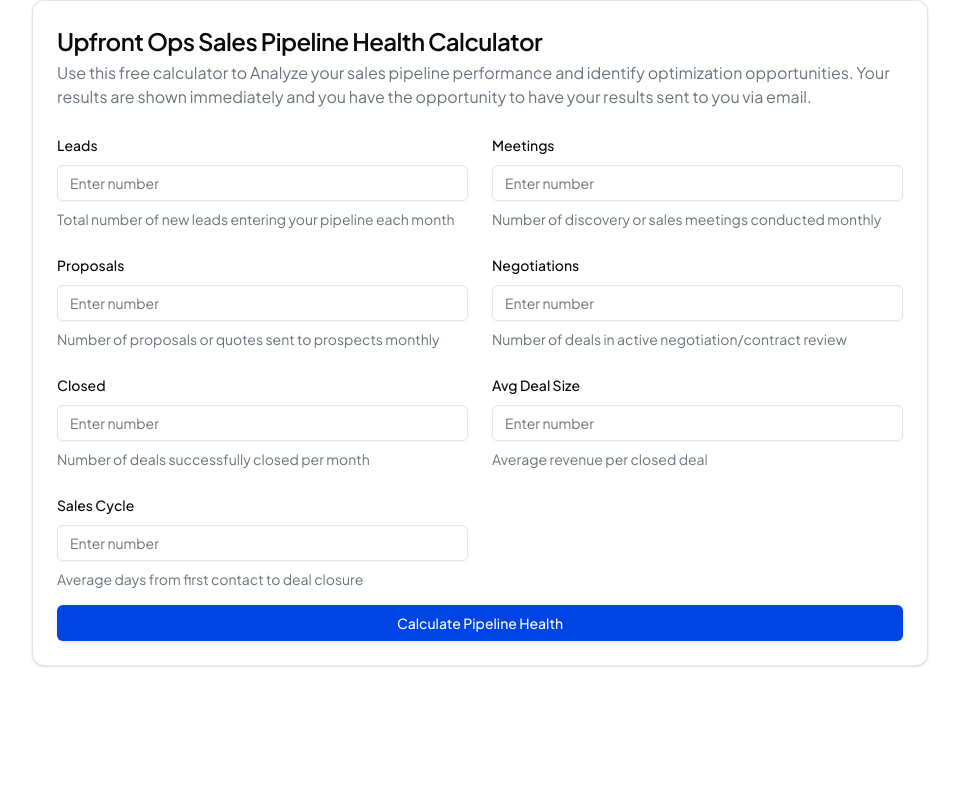
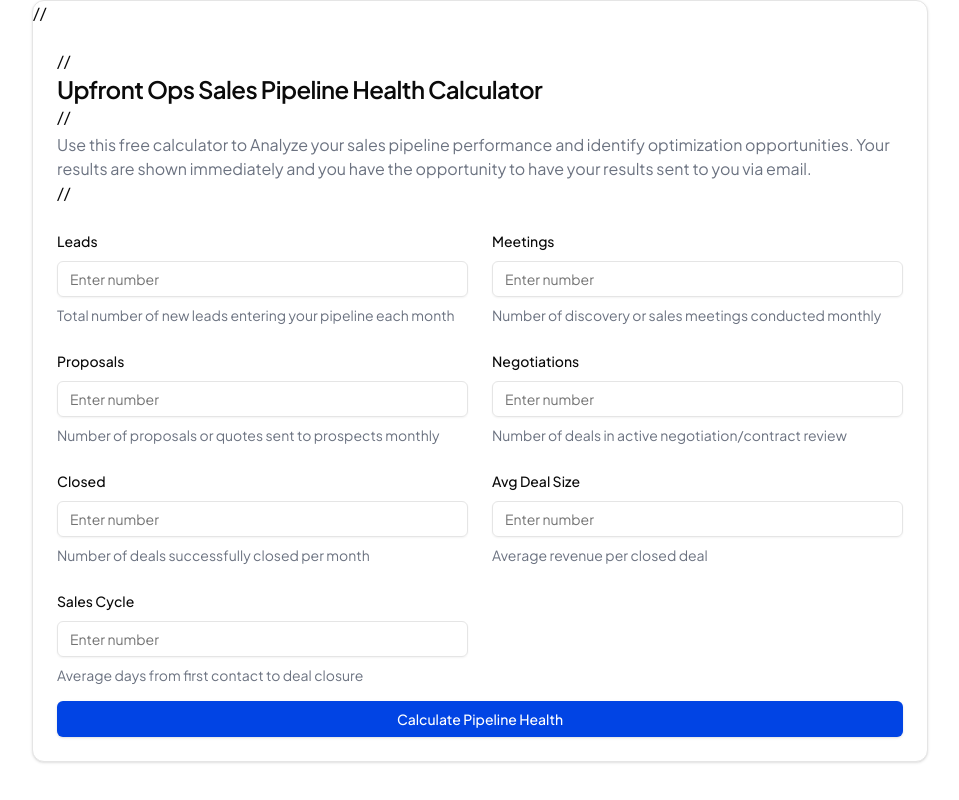
Before and after one commit to upfront-operations/pipeline-calc, a Next.js app: page / in a window 1280 px wide. Shown: the whole page, without its empty margins (160-1119 px from the left). Built offline with nearby package versions, Linux system fonts and the light colour scheme.

Commit message:
style: hide title

```diff
--- a/app/page.tsx
+++ b/app/page.tsx
@@ -133,10 +133,10 @@
   return (
     <div className="w-full max-w-4xl mx-auto">
       <Card>
-        <CardHeader className="space-y-1">
-          <CardTitle className="text-2xl">Upfront Ops Sales Pipeline Health Calculator</CardTitle>
-          <p className="text-gray-500">Use this free calculator to Analyze your sales pipeline performance and identify optimization opportunities. Your results are shown immediately and you have the opportunity to have your results sent to you via email.</p>
-        </CardHeader>
+//        <CardHeader className="space-y-1">
+//          <CardTitle className="text-2xl">Upfront Ops Sales Pipeline Health Calculator</CardTitle>
+//          <p className="text-gray-500">Use this free calculator to Analyze your sales pipeline performance and identify optimization opportunities. Your results are shown immediately and you have the opportunity to have your results sent to you via email.</p>
+//        </CardHeader>
         <CardContent>
           <form onSubmit={handleFormSubmit} className="space-y-4">
             <div className="grid grid-cols-1 md:grid-cols-2 gap-6">
```
